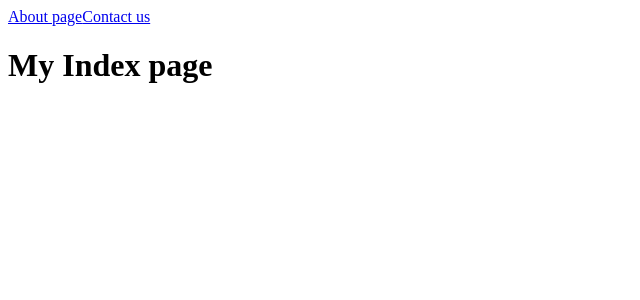
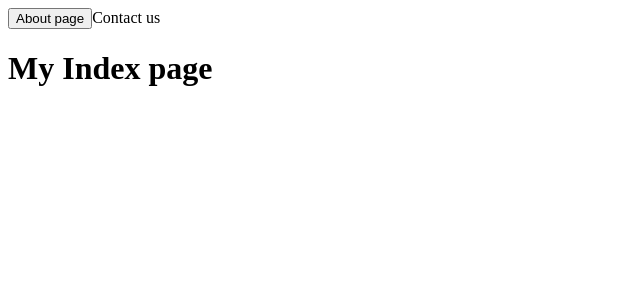
Before and after one commit to PhilipHassialis/37_next_js, a Next.js app: page / in a window 1280 px wide. Shown: the top 300 px of the page, without its empty margins (0-640 px from the left). Built offline with nearby package versions, Linux system fonts and the light colour scheme.

Commit message:
Links w/o anchor tags

```diff
--- a/pages/index.js
+++ b/pages/index.js
@@ -6,10 +6,10 @@ export default function index() {
     return (
         <div>
             <Link href="/about">
-                <a>About page</a>
+                <button>About page</button>
             </Link>
             <Link href="/contact">
-                <a>Contact us</a>
+                <span>Contact us</span>
             </Link>
             <h1>My Index page</h1>
         </div>
```
